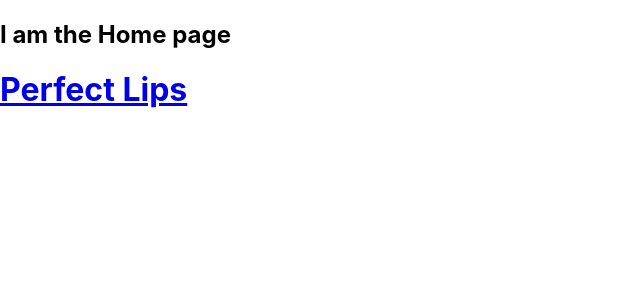
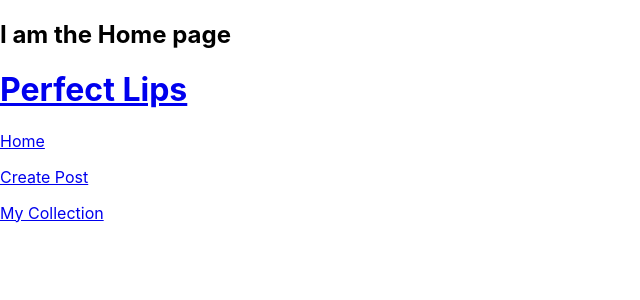
Before and after one commit to mary3210/Capstone-LipstickApp-FE, a React (Create React App) app: page / in a window 1280 px wide. Shown: the top 300 px of the page, without its empty margins (0-640 px from the left). Built offline with nearby package versions, Linux system fonts and the light colour scheme.

Commit message:
Connected Navbar to Home page

```diff
--- a/src/components/Navbar/Navbar.jsx
+++ b/src/components/Navbar/Navbar.jsx
@@ -9,9 +9,9 @@ const Navbar = () => {
             <Link to="/post/">
                 <p>Create Post</p>
             </Link>
-            <link to="/collection/">
+            <Link to="/collection/">
                 <p>My Collection</p>
-            </link>
+            </Link>
         </nav>
     )
 }
--- a/src/components/app/App.js
+++ b/src/components/app/App.js
@@ -2,6 +2,7 @@ import React from 'react';
 import { Routes, Route } from 'react-router-dom';
 import Home from '../Home/Home';
 import Header from '../Header/Header';
+import Navbar from '../Navbar/Navbar';
 
 function App() {
   return (
@@ -10,6 +11,7 @@ function App() {
         <Route exact path='/' element={ <Home /> }/>
         </Routes>
         <Header/>
+        <Navbar/>
     </div>
   );
 }
```
